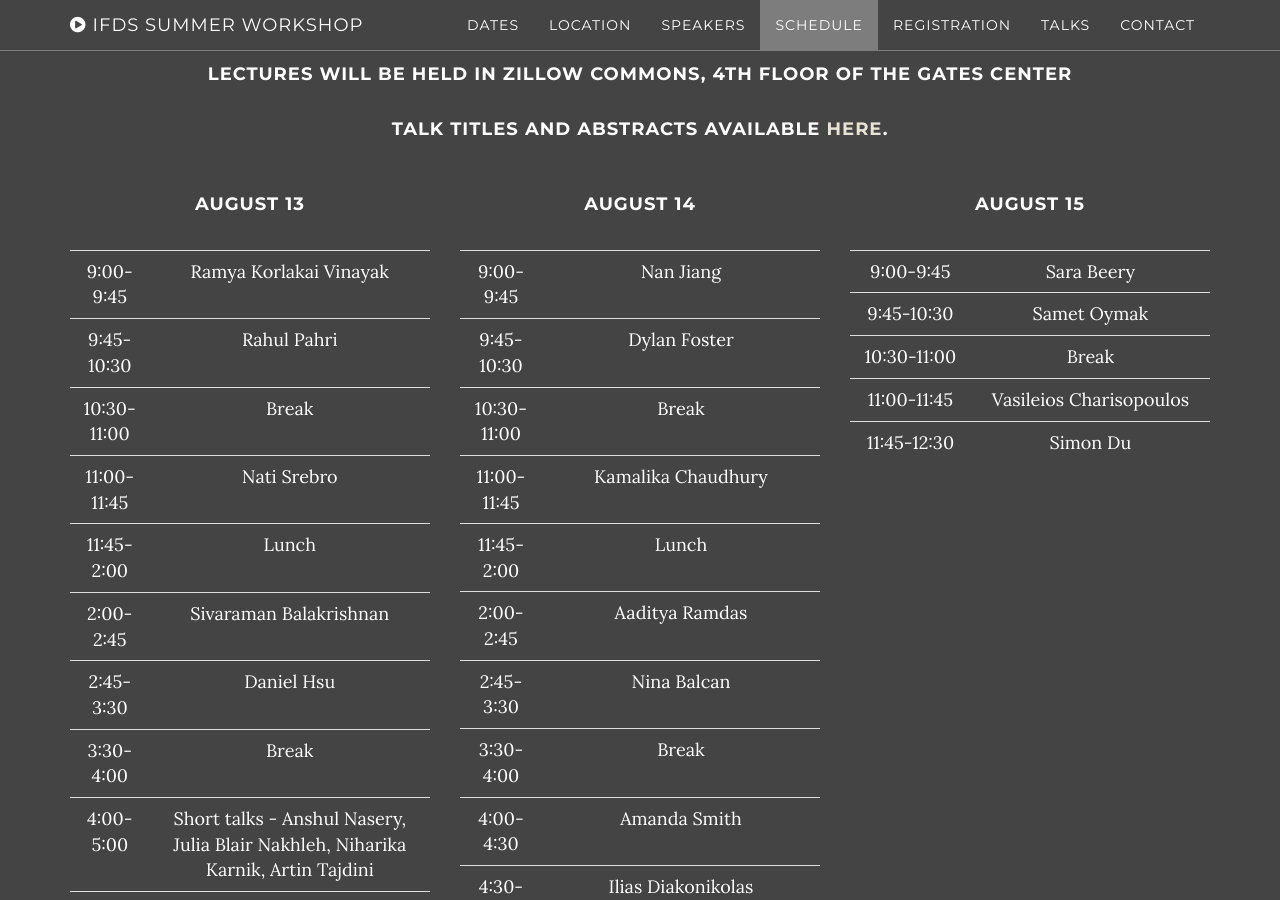
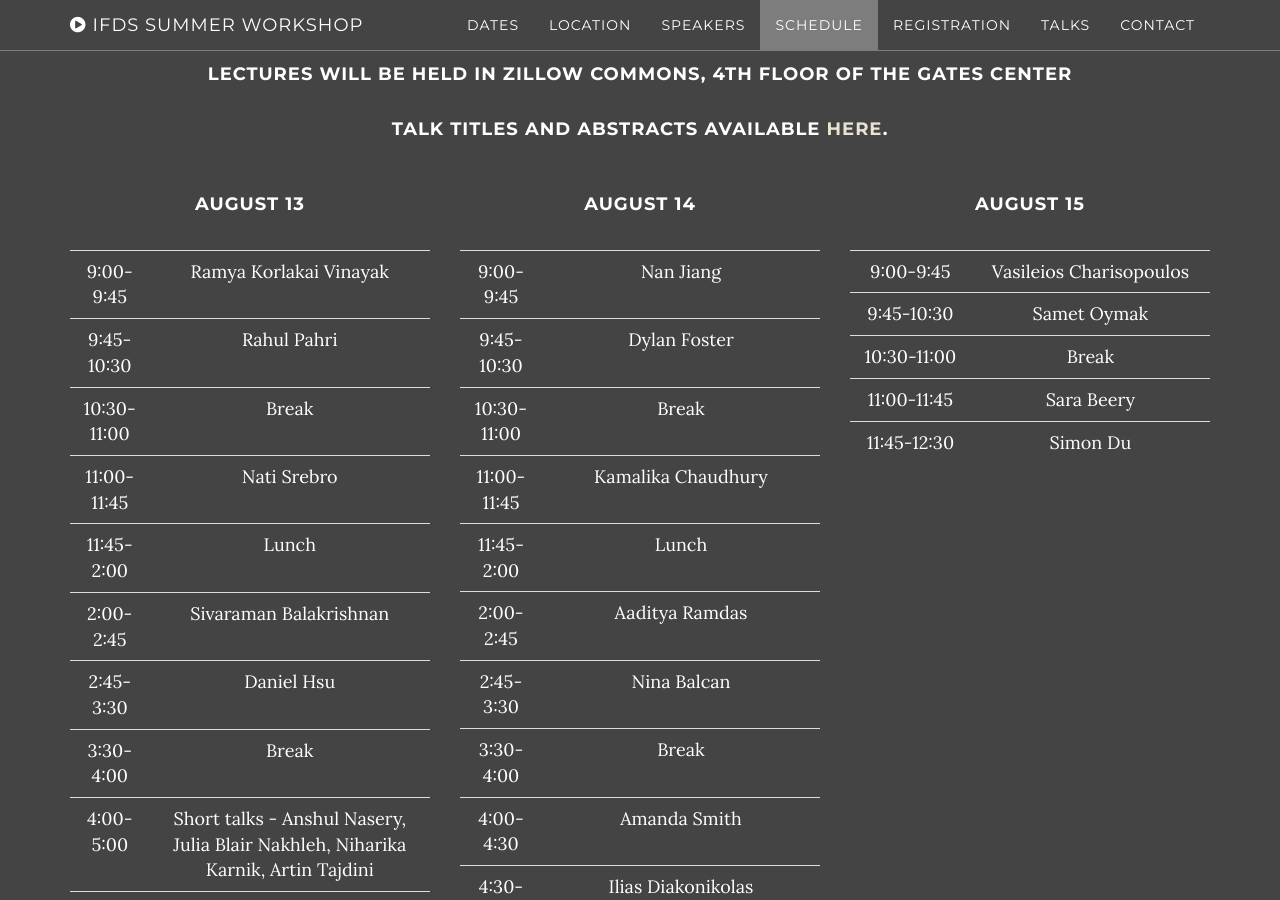
Before and after one commit to kgjamieson/ifds-workshop-2025, a Jekyll site: the page built from index.html, in a window 1280 px wide and 900 px high, scrolled down 4515 px. Built offline with Jekyll 4.4.1, drawn with Linux system fonts in a browser that asks for light colours; part of the change alters nothing that is shown.

```diff
--- a/_includes/schedule.html
+++ b/_includes/schedule.html
@@ -102,7 +102,7 @@
               <table class="table table-large">
               <tbody>
                 <tr>
-                  <td>9:00-9:45</td><td>Sara Beery</td>
+                  <td>9:00-9:45</td><td>Vasileios Charisopoulos</td>
                 </tr>
                 <tr>
                   <td>9:45-10:30</td><td>Samet Oymak</td>
@@ -111,7 +111,7 @@
                   <td>10:30-11:00</td><td>Break</td>
                 </tr>
                 <tr>
-                  <td>11:00-11:45</td><td>Vasileios Charisopoulos</td>
+                  <td>11:00-11:45</td><td>Sara Beery</td>
                 </tr>
                 <tr>
                   <td>11:45-12:30</td><td>Simon Du</td>
```
